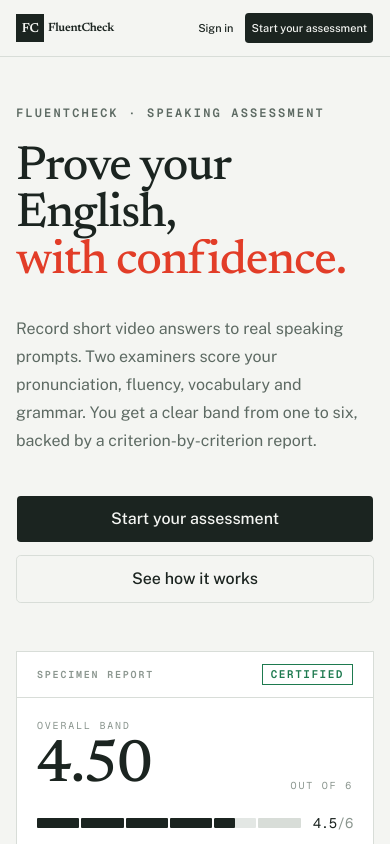
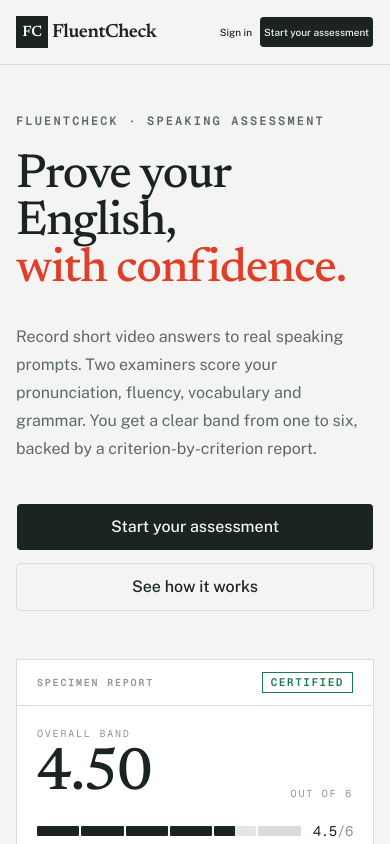
Before and after one commit to markusdito/fluentcheck-english-proficiency-test, a Next.js app in the folder frontend/: page / in a window 390 px wide. Shown: the top 844 px of the page. Built offline with nearby package versions, Linux system fonts and the light colour scheme; no server answers.

Commit message:
fix: landing page logo size

```diff
--- a/frontend/app/page.tsx
+++ b/frontend/app/page.tsx
@@ -48,10 +48,10 @@
     <div className="flex min-h-screen flex-col bg-paper">
       {/* Masthead */}
       <header className="border-b border-rule">
-        <div className="mx-auto flex h-14 max-w-6xl items-center justify-between gap-1 px-4 sm:h-16 sm:gap-6 sm:px-6">
-          <Wordmark className="gap-1 [&>span:first-child]:h-7 [&>span:first-child]:w-7 [&>span:first-child]:text-[13px] [&>span:last-child]:text-xs sm:gap-2.5 sm:[&>span:first-child]:h-8 sm:[&>span:first-child]:w-8 sm:[&>span:first-child]:text-[15px] sm:[&>span:last-child]:text-[19px]" />
+        <div className="mx-auto flex h-16 max-w-6xl items-center justify-between gap-0 px-4 sm:gap-6 sm:px-6">
+          <Wordmark className="gap-1 sm:gap-2.5" />
           <nav
-            className="flex shrink-0 items-center gap-1 sm:gap-3"
+            className="flex shrink-0 items-center gap-0.5 sm:gap-3"
             aria-label="Account"
           >
             <LandingAuthActions />
--- a/frontend/components/layout/LandingAuthActions.tsx
+++ b/frontend/components/layout/LandingAuthActions.tsx
@@ -39,7 +39,7 @@
       <Button
         variant="ghost"
         size="sm"
-        className="h-8 px-1.5 text-[11px] sm:h-9 sm:px-4 sm:text-sm"
+        className="h-8 px-1 text-[10px] sm:h-9 sm:px-4 sm:text-sm"
         aria-label="Sign in"
         render={<Link href="/login" />}
       >
@@ -48,7 +48,7 @@
       <Button
         variant="default"
         size="sm"
-        className="h-8 px-1.5 text-[11px] sm:h-9 sm:px-4 sm:text-sm"
+        className="h-8 px-1 text-[10px] sm:h-9 sm:px-4 sm:text-sm"
         render={<Link href="/signup" />}
       >
         Start your assessment
```
